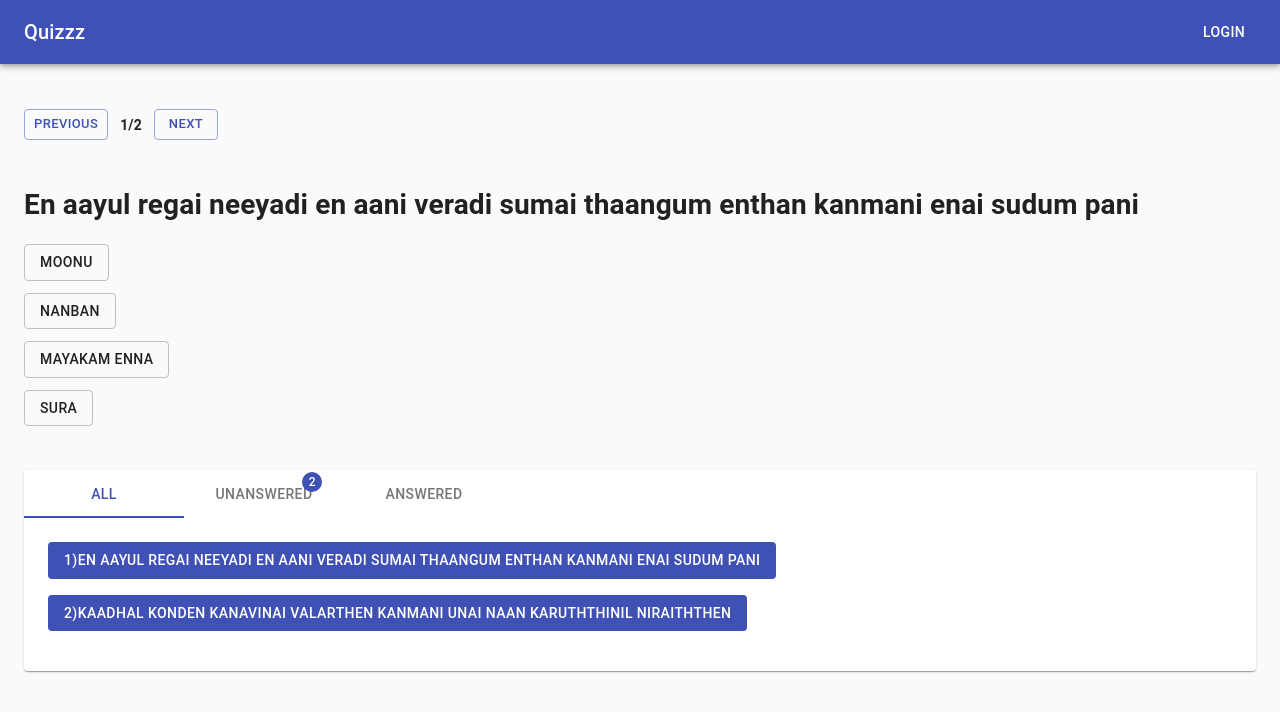
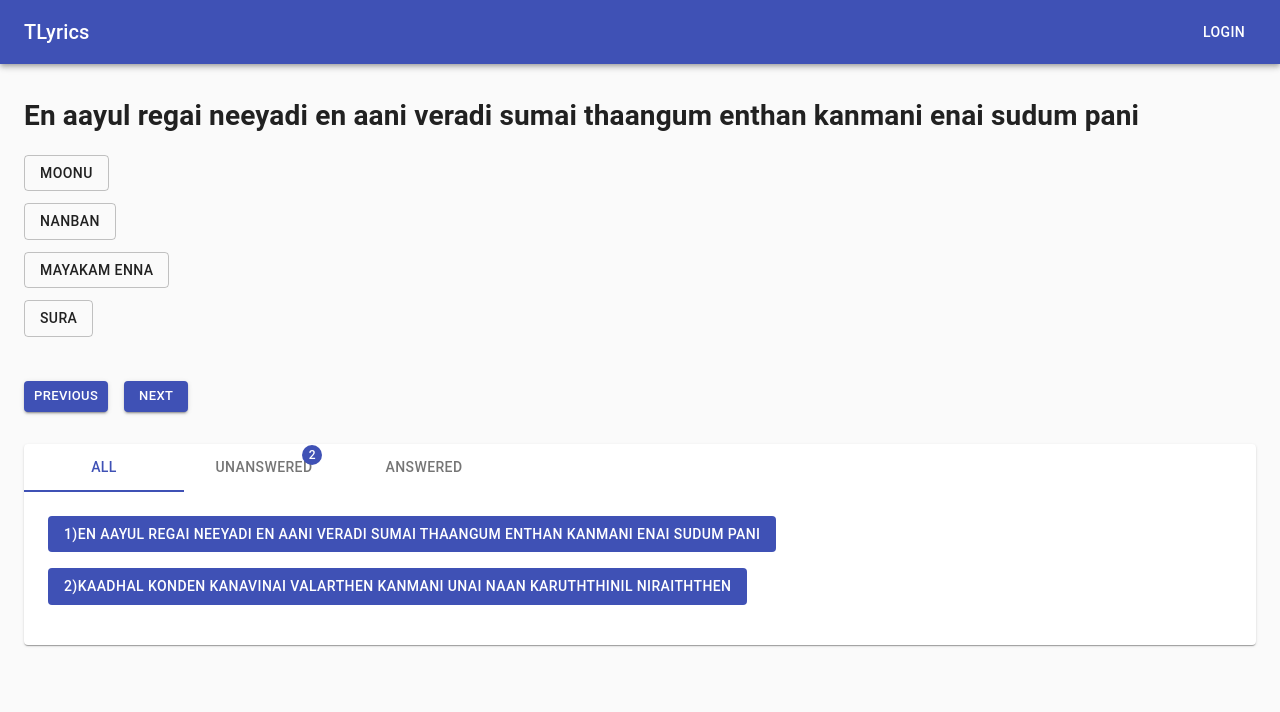
Before and after one commit to rahul162raj/react-tamil-lyrics-quiz, a React (Create React App) app: page / in a window 1280 px wide. Shown: the top 712 px of the page. Built offline with nearby package versions, Linux system fonts and the light colour scheme.

Commit message:
Code review updated

```diff
--- /dev/null
+++ b/src/Components/PageActions.jsx
@@ -0,0 +1,34 @@
+import React from "react";
+import Button from "@material-ui/core/Button";
+import Grid from "@material-ui/core/Grid";
+import Box from "@material-ui/core/Box";
+
+export default function PageActions({ updateQuestionIndex }) {
+  const actionButton = [
+    { title: "previous", value: false },
+    { title: "next", value: true }
+  ];
+  return (
+    <Grid container direction="row" alignItems="center">
+      {actionButton.map((item, key) => (
+        <Box mr={2}>
+          <Grid item key={key}>
+            <Button
+              size="small"
+              variant="contained"
+              color="primary"
+              onClick={() => {
+                updateQuestionIndex(item.value);
+              }}
+            >
+              {item.title}
+            </Button>
+          </Grid>
+        </Box>
+      ))}
+      {/* <Grid style={{ paddingLeft: "12px", paddingRight: "12px" }}>
+              <h4>{questionIndex + "/" + endIndex}</h4>
+            </Grid> */}
+    </Grid>
+  );
+}
--- a/src/Pages/Navbar.jsx
+++ b/src/Pages/Navbar.jsx
@@ -20,7 +20,7 @@ const Navbar = () => {
     <AppBar position="static">
       <Toolbar>
         <Typography component={"span"} variant="h6" className={classes.title}>
-          Quizzz
+          TLyrics
         </Typography>
         <Button color="inherit">Login</Button>
       </Toolbar>
--- a/src/Pages/Quiz.jsx
+++ b/src/Pages/Quiz.jsx
@@ -2,9 +2,8 @@ import React, { useState, useEffect } from "react";
 import FilterTabs from "../Components/FilterTabs";
 import Question from "../Components/Question";
 import { getAllQuestions } from "./../Services/MockQuestions";
-import Button from "@material-ui/core/Button";
-import Grid from "@material-ui/core/Grid";
 import Box from "@material-ui/core/Box";
+import PageActions from "../Components/PageActions";
 
 export default function Quiz() {
   const [questions, setQuestions] = useState([]);
@@ -49,41 +48,13 @@ export default function Quiz() {
     return (
       <React.Fragment>
         <Box my={4}>
-          <Grid container direction="row" alignItems="center">
-            <Grid>
-              <Button
-                size="small"
-                variant="outlined"
-                color="primary"
-                onClick={() => {
-                  updateQuestionIndex(false);
-                }}
-              >
-                previous
-              </Button>
-            </Grid>
-            <Grid style={{ paddingLeft: "12px", paddingRight: "12px" }}>
-              <h4>{questionIndex + "/" + endIndex}</h4>
-            </Grid>
-            <Grid>
-              <Button
-                size="small"
-                variant="outlined"
-                color="primary"
-                onClick={() => {
-                  updateQuestionIndex(true);
-                }}
-              >
-                next
-              </Button>
-            </Grid>
-          </Grid>
-        </Box>
-        <Box my={4}>
           <Question
             question={questions[questionIndex - 1]}
             updateUserAnswers={updateUserAnswers}
           />
+        </Box>
+        <Box my={4}>
+          <PageActions updateQuestionIndex={updateQuestionIndex} />
         </Box>
         <FilterTabs questions={questions} goToSection={goToSection} />
       </React.Fragment>
```
